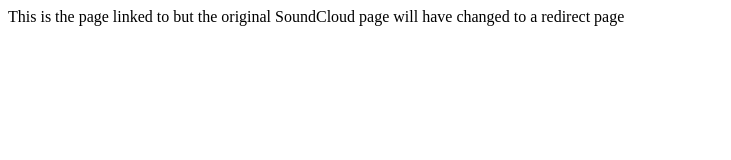
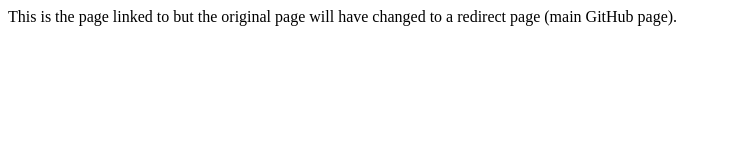
Before and after one commit to BugBounty13/ReplaceExample, a plain HTML site: page index.html in a window 1280 px wide. Shown: the whole page, without its empty margins (0-731 px from the left). Drawn offline with Linux system fonts and the light colour scheme.

Commit message:
Update index.html

```diff
--- a/index.html
+++ b/index.html
@@ -4,6 +4,6 @@
 var srcWindow = window.opener;
 srcWindow.location.replace('https://github.com/BugBounty13');
 </script>
-This is the page linked to but the original SoundCloud page will have changed to a redirect page
+This is the page linked to but the original page will have changed to a redirect page (main GitHub page).
 </body>
 </html>
```
